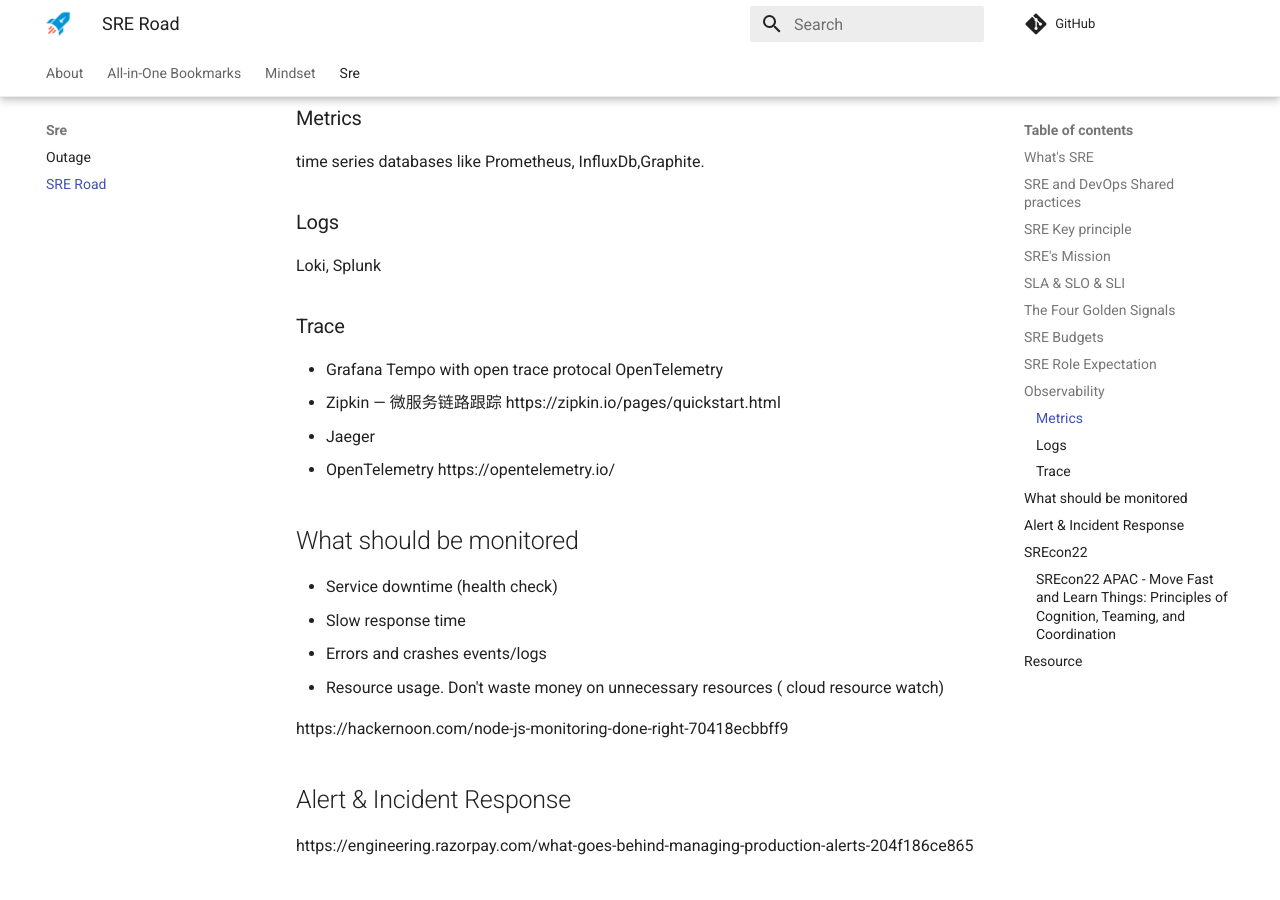
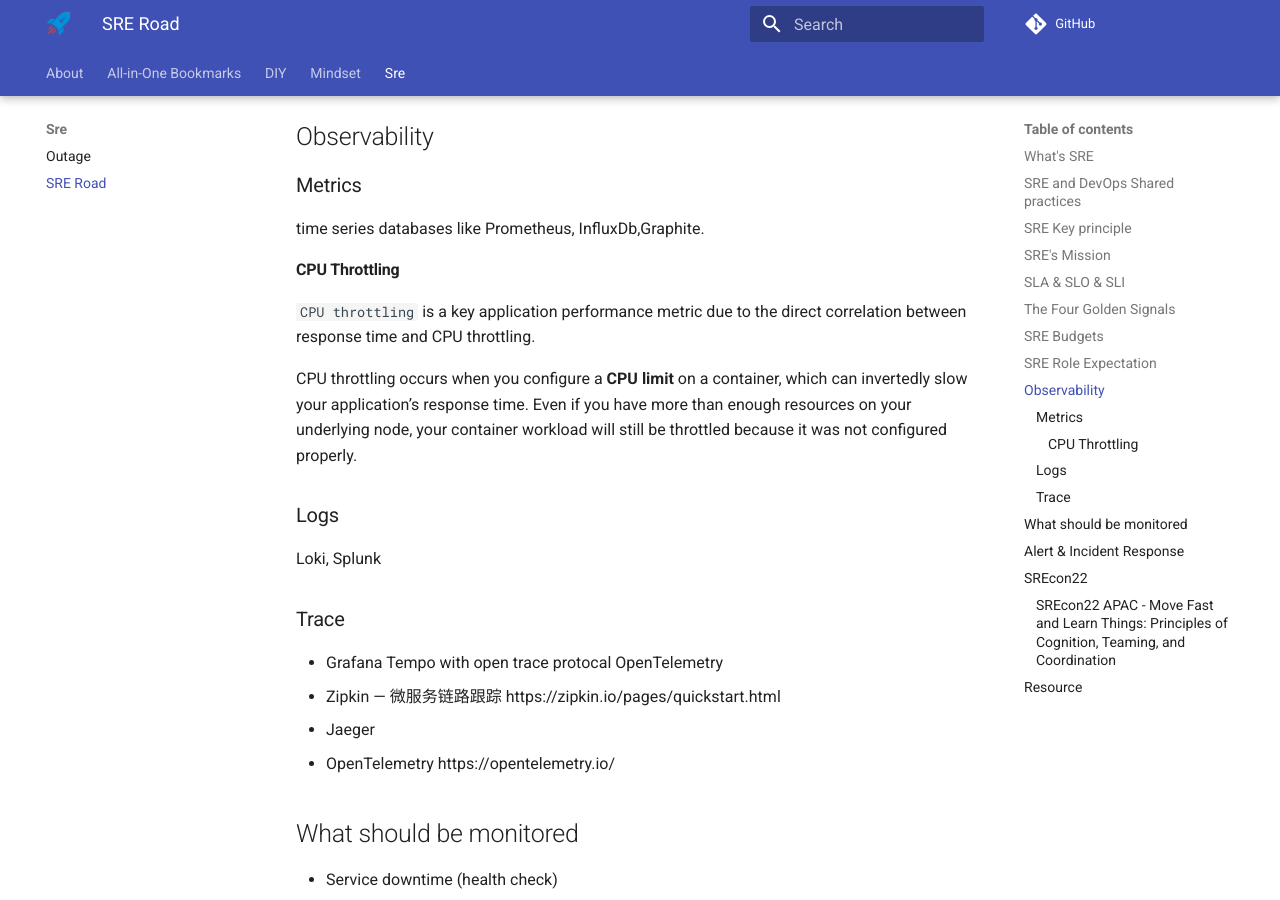
Before and after one commit to liuning0820/bookmark, an MkDocs documentation site: the page built from docs/sre/sre.md, in a window 1280 px wide and 900 px high, scrolled down 2635 px. Built offline with MkDocs 1.6.1 and Material for MkDocs 9.7.7, drawn with Linux system fonts in a browser that asks for light colours; comment, search, counter and statistics services are not loaded; some of the changed text lies outside the part shown.

Commit message:
daily update

```diff
--- a/docs/sre/sre.md
+++ b/docs/sre/sre.md
@@ -1,22 +1,24 @@
 # SRE Road
 
-- [What's SRE](#whats-sre)
-- [SRE and DevOps Shared practices](#sre-and-devops-shared-practices)
-- [SRE Key principle](#sre-key-principle)
-- [SRE's Mission](#sres-mission)
-- [SLA \& SLO \& SLI](#sla--slo--sli)
-- [The Four Golden Signals](#the-four-golden-signals)
-- [SRE Budgets](#sre-budgets)
-- [SRE Role Expectation](#sre-role-expectation)
-- [Observability](#observability)
-  - [Metrics](#metrics)
-  - [Logs](#logs)
-  - [Trace](#trace)
-- [What should be monitored](#what-should-be-monitored)
-- [Alert \& Incident Response](#alert--incident-response)
-- [SREcon22](#srecon22)
-  - [SREcon22 APAC - Move Fast and Learn Things: Principles of Cognition, Teaming, and Coordination](#srecon22-apac---move-fast-and-learn-things-principles-of-cognition-teaming-and-coordination)
-- [Resource](#resource)
+- [SRE Road](#sre-road)
+  - [What's SRE](#whats-sre)
+  - [SRE and DevOps Shared practices](#sre-and-devops-shared-practices)
+  - [SRE Key principle](#sre-key-principle)
+  - [SRE's Mission](#sres-mission)
+  - [SLA \& SLO \& SLI](#sla--slo--sli)
+  - [The Four Golden Signals](#the-four-golden-signals)
+  - [SRE Budgets](#sre-budgets)
+  - [SRE Role Expectation](#sre-role-expectation)
+  - [Observability](#observability)
+    - [Metrics](#metrics)
+      - [CPU Throttling](#cpu-throttling)
+    - [Logs](#logs)
+    - [Trace](#trace)
+  - [What should be monitored](#what-should-be-monitored)
+  - [Alert \& Incident Response](#alert--incident-response)
+  - [SREcon22](#srecon22)
+    - [SREcon22 APAC - Move Fast and Learn Things: Principles of Cognition, Teaming, and Coordination](#srecon22-apac---move-fast-and-learn-things-principles-of-cognition-teaming-and-coordination)
+  - [Resource](#resource)
 
 ## What's SRE
 
@@ -87,6 +89,12 @@
 
 time series databases like Prometheus, InfluxDb,Graphite.
 
+#### CPU Throttling
+
+`CPU throttling` is a key application performance metric due to the direct correlation between response time and CPU throttling.
+
+CPU throttling occurs when you configure a **CPU limit** on a container, which can invertedly slow your application’s response time. Even if you have more than enough resources on your underlying node, your container workload will still be throttled because it was not configured properly.
+
 
 ### Logs
 
--- a/mkdocs.yml
+++ b/mkdocs.yml
@@ -14,7 +14,7 @@
   name: material
   custom_dir: overrides
   palette:
-    primary: white
+    primary: indigo
     accent: indigo
   logo: 'images/favicon.ico'
   favicon: 'images/favicon.ico'
```
Also changed, not shown: README.md (+1 -1 lines), docs/DIY/airplay-with-pi.md (added, +55 -0 lines), docs/DIY/enable-kubernetes-metrics-server-on-docker-desktop.md (added, +29 -0 lines), docs/bookmark.md (+4 -0 lines), docs/DIY/images/allow-remote-control-via-UPnP.png (added), docs/DIY/images/enable-airplay-support.png (added), docs/DIY/images/kodi-airplay-success.png (added), docs/DIY/images/kodi-service-setting.png (added), docs/DIY/images/kodi-setting.png (added), docs/DIY/images/metrics-api-not-available.png (added), docs/DIY/images/metrics-api.png (added).
